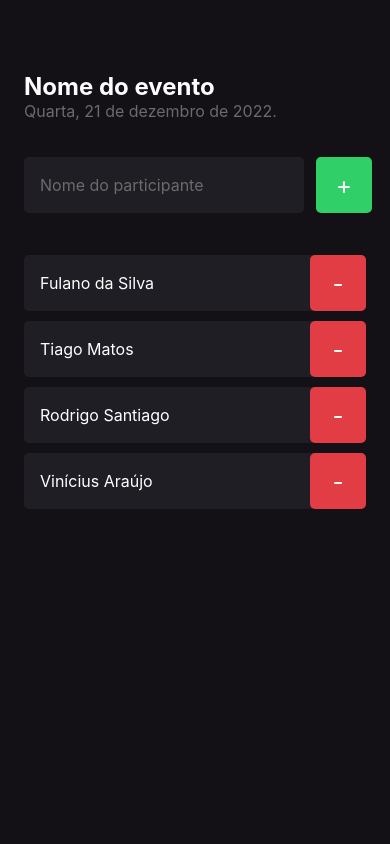
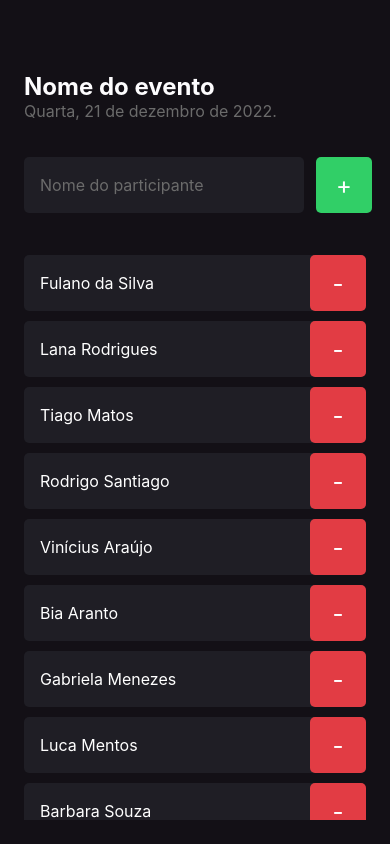
Before and after one commit to JeanneLima/app-im-here, a React Native app: screen / in a window 390 px wide. Built offline with nearby package versions, Linux system fonts and the light colour scheme.

Commit message:
feat(participant): dynamically list participants with scroll enabled

```diff
--- a/src/screens/Home/index.tsx
+++ b/src/screens/Home/index.tsx
@@ -1,10 +1,12 @@
-import { Text, TextInput, TouchableOpacity, View } from 'react-native';
+import { ScrollView, Text, TextInput, TouchableOpacity, View } from 'react-native';
 
 import { Participant } from '../../components/Participant';
 
 import { styles } from './styles';
 
 export function Home() {
+  const participants = ['Fulano da Silva', 'Lana Rodrigues', 'Tiago Matos', 'Rodrigo Santiago', 'Vinícius Araújo', 'Bia Aranto', 'Gabriela Menezes', 'Luca Mentos', 'Barbara Souza', 'Bento Rodrigues'];
+
   function handleParticipantAdd() {
     console.log('Você clicou no botão de adicionar!')
   };
@@ -40,10 +42,17 @@ export function Home() {
         </TouchableOpacity>
       </View>
 
-      <Participant name='Fulano da Silva' onRemove={() => handleParticipantRemove('Fulano da Silva')} />
-      <Participant name='Tiago Matos' onRemove={() => handleParticipantRemove('Tiago Matos')} />
-      <Participant name='Rodrigo Santiago' onRemove={() => handleParticipantRemove('Rodrigo Santiago')} />
-      <Participant name='Vinícius Araújo' onRemove={() => handleParticipantRemove('Vinícius Araújo')} />
+      <ScrollView showsVerticalScrollIndicator={false}>
+        {
+          participants.map(participant => (
+            <Participant
+              key={participant}
+              name={participant}
+              onRemove={() => handleParticipantRemove(participant)}
+            />
+          ))
+        }
+      </ScrollView>
     </View>
   );
 }
```
